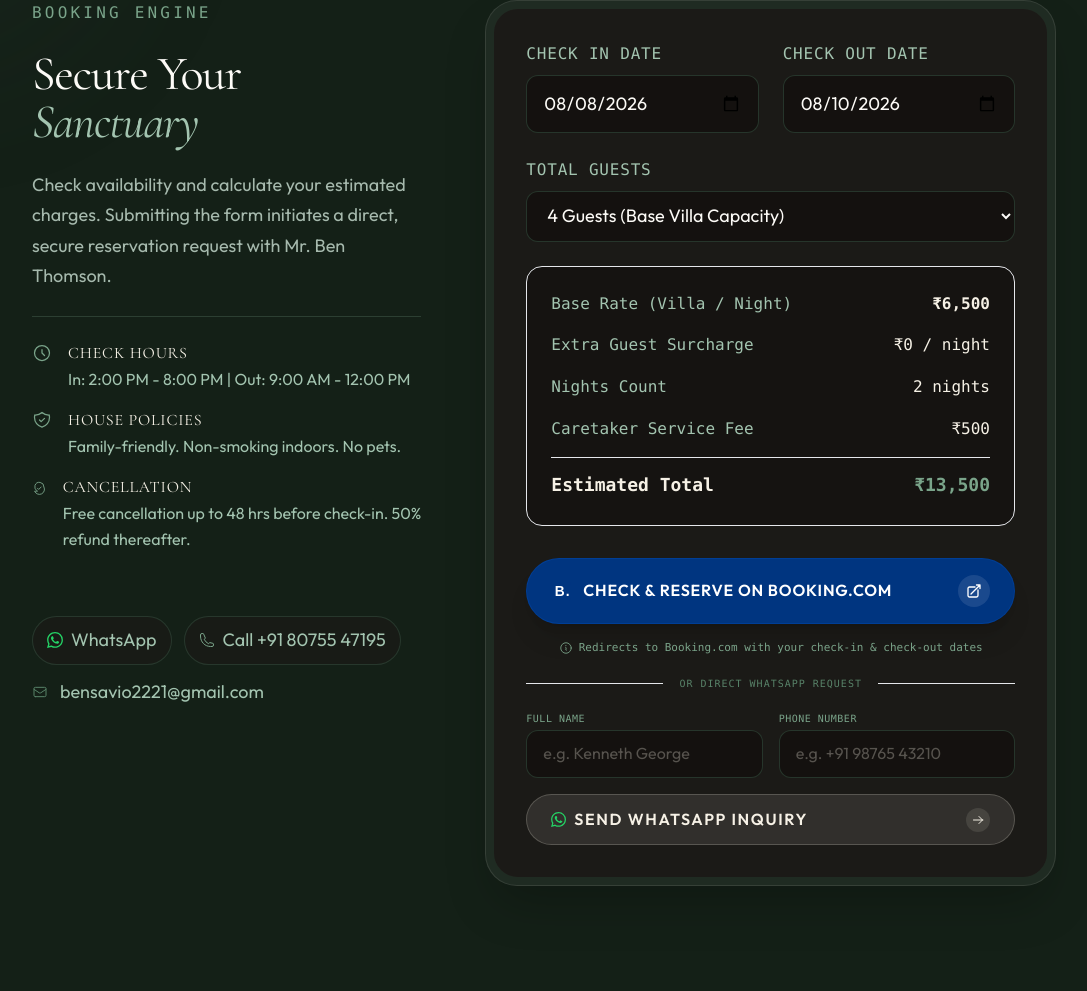
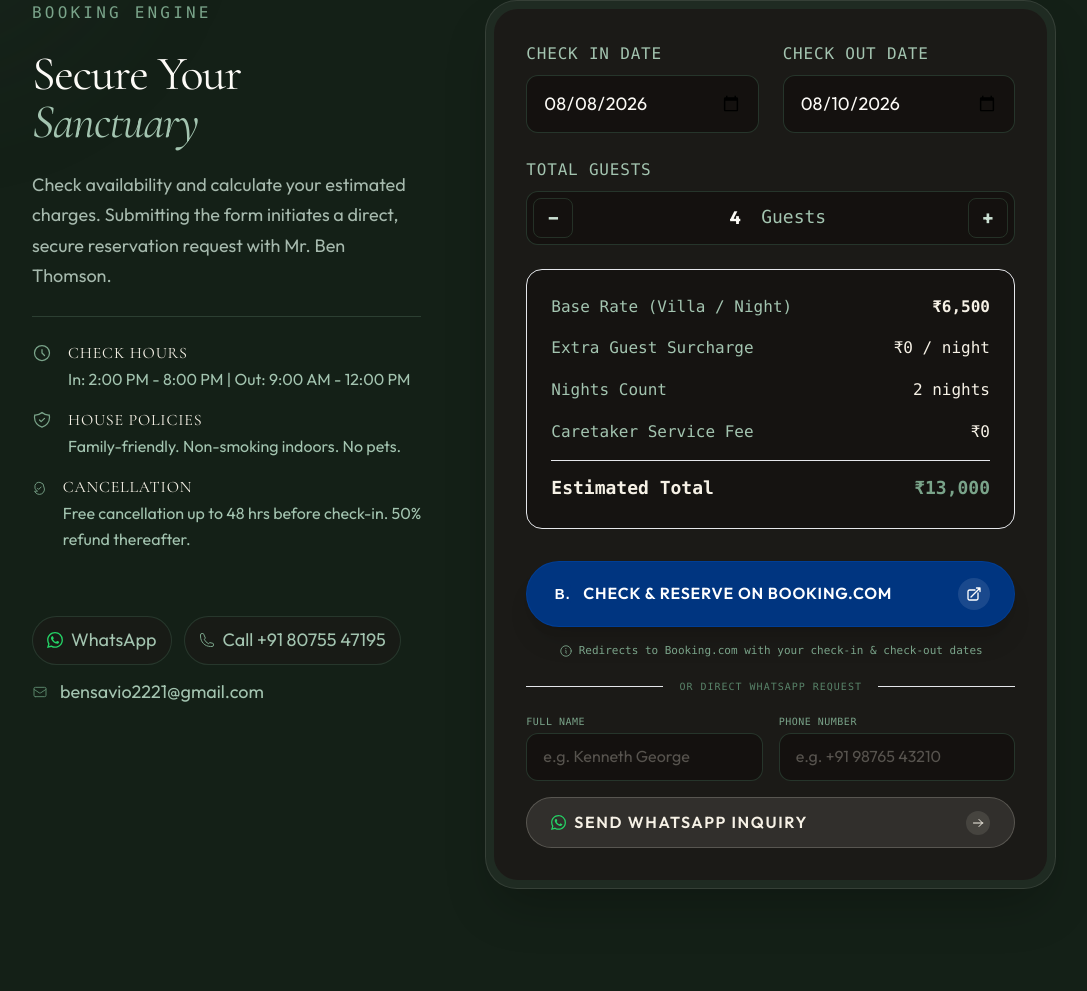
Before and after one commit to Ben2221/edengardens, a plain HTML site: page index.html in a window 1280 px wide. Shown: the part 9678-10669 px from the top of the page, without its empty margins (96-1183 px from the left). Drawn offline with nearby package versions, Linux system fonts and the light colour scheme.

Commit message:
fix(booking): fix nearby scroll link, guest stepper UI, and total price calculation feat(booking): add interactive guest stepper control and fix pricing calculation

```diff
--- a/index.html
+++ b/index.html
@@ -232,6 +232,8 @@
                 class="mobile-nav-link text-3xl font-serif text-cream-100 hover:text-cream-300 transition-colors opacity-0 translate-y-8">Gallery</a>
             <a href="#reviews"
                 class="mobile-nav-link text-3xl font-serif text-cream-100 hover:text-cream-300 transition-colors opacity-0 translate-y-8">Reviews</a>
+            <a href="#nearby"
+                class="mobile-nav-link text-3xl font-serif text-cream-100 hover:text-cream-300 transition-colors opacity-0 translate-y-8">Nearby</a>
             <a href="#book"
                 class="mobile-nav-link text-3xl font-serif text-sage-300 hover:text-sage-200 transition-colors opacity-0 translate-y-8">Book
                 Stay</a>
@@ -1343,16 +1345,27 @@
                                     <label for="guests"
                                         class="block text-xs uppercase tracking-wider font-mono text-sage-300">Total
                                         Guests</label>
-                                    <select id="guests" onchange="calculatePrice()"
-                                        class="w-full bg-stone-950/50 border border-sage-800/80 rounded-xl px-4 py-3 text-sm text-cream-50 focus:outline-none focus:border-sage-500 focus:ring-1 focus:ring-sage-500 transition-colors">
-                                        <option value="1">1 Guest</option>
-                                        <option value="2">2 Guests</option>
-                                        <option value="3">3 Guests</option>
-                                        <option value="4" selected>4 Guests (Base Villa Capacity)</option>
-                                        <option value="5">5 Guests (+₹1,000)</option>
-                                        <option value="6">6 Guests (+₹2,000)</option>
-                                        <option value="7">7 Guests (+₹3,000)</option>
-                                    </select>
+                                    <div
+                                        class="flex items-center justify-between bg-stone-950/50 border border-sage-800/80 rounded-xl p-1.5 text-cream-50 focus-within:border-sage-500 focus-within:ring-1 focus-within:ring-sage-500 transition-colors">
+                                        <button type="button" onclick="changeGuests(-1)" id="btn-guests-minus"
+                                            class="w-10 h-10 rounded-lg bg-sage-900/60 hover:bg-sage-800 border border-sage-700/50 flex items-center justify-center text-sage-200 hover:text-cream-50 text-xl font-bold transition-all disabled:opacity-30 disabled:cursor-not-allowed cursor-pointer active:scale-95"
+                                            aria-label="Decrease guest count">
+                                            &minus;
+                                        </button>
+                                        <div class="flex items-center justify-center gap-1.5">
+                                            <input type="number" id="guests" value="4" min="1" max="15"
+                                                oninput="updateGuestsLabel(); calculatePrice();"
+                                                onchange="updateGuestsLabel(); calculatePrice();"
+                                                class="w-10 text-center bg-transparent font-bold text-cream-50 text-lg focus:outline-none [appearance:textfield] [&::-webkit-outer-spin-button]:appearance-none [&::-webkit-inner-spin-button]:appearance-none">
+                                            <span id="guests-unit"
+                                                class="text-sm font-medium text-sage-300 font-mono">Guests</span>
+                                        </div>
+                                        <button type="button" onclick="changeGuests(1)" id="btn-guests-plus"
+                                            class="w-10 h-10 rounded-lg bg-sage-900/60 hover:bg-sage-800 border border-sage-700/50 flex items-center justify-center text-sage-200 hover:text-cream-50 text-xl font-bold transition-all disabled:opacity-30 disabled:cursor-not-allowed cursor-pointer active:scale-95"
+                                            aria-label="Increase guest count">
+                                            &#43;
+                                        </button>
+                                    </div>
                                 </div>
                             </div>
 
@@ -1373,12 +1386,12 @@
                                 </div>
                                 <div class="flex justify-between">
                                     <span>Caretaker Service Fee</span>
-                                    <span class="text-cream-100">₹500</span>
+                                    <span class="text-cream-100">₹0</span>
                                 </div>
                                 <div
                                     class="flex justify-between border-t border-sage-900/80 pt-3 text-sm text-cream-100">
                                     <span class="font-bold">Estimated Total</span>
-                                    <span class="font-bold text-sage-400" id="card-total">₹8,000</span>
+                                    <span class="font-bold text-sage-400" id="card-total">₹6,500</span>
                                 </div>
                             </div>
 
@@ -1493,7 +1506,7 @@
     </section>
 
     <!-- NEARBY ATTRACTIONS SECTION -->
-    <section class="py-24 md:py-32 px-6 md:px-12 max-w-[1400px] mx-auto">
+    <section id="nearby" class="py-24 md:py-32 px-6 md:px-12 max-w-[1400px] mx-auto">
         <div class="space-y-12">
             <!-- Header -->
             <div class="reveal space-y-4 max-w-2xl">
@@ -1783,6 +1796,34 @@
             calculatePrice();
         }
 
+        // Guest stepper controls
+        function changeGuests(delta) {
+            const input = document.getElementById('guests');
+            if (!input) return;
+            let val = parseInt(input.value) || 4;
+            val = val + delta;
+            if (val < 1) val = 1;
+            if (val > 15) val = 15;
+            input.value = val;
+            updateGuestsLabel();
+            calculatePrice();
+        }
+
+        function updateGuestsLabel() {
+            const input = document.getElementById('guests');
+            if (!input) return;
+            const unit = document.getElementById('guests-unit');
+            const minusBtn = document.getElementById('btn-guests-minus');
+            const plusBtn = document.getElementById('btn-guests-plus');
+            let val = parseInt(input.value) || 1;
+            if (val < 1) val = 1;
+            if (val > 15) val = 15;
+            input.value = val;
+            if (unit) unit.innerText = val === 1 ? 'Guest' : 'Guests';
+            if (minusBtn) minusBtn.disabled = (val <= 1);
+            if (plusBtn) plusBtn.disabled = (val >= 15);
+        }
+
         // Dynamic price calculator
         function calculatePrice() {
             const checkin = new Date(checkinInput.value);
@@ -1799,14 +1840,11 @@
             const nights = Math.ceil(timeDiff / (1000 * 3600 * 24));
 
             const baseRate = 6500;
-            let extraGuestSurcharge = 0;
-            if (guests > 4) {
-                extraGuestSurcharge = (guests - 4) * 1000;
-            }
-
-            const dailyTotal = baseRate + extraGuestSurcharge;
+            const extraGuestSurcharge = 0;
+
+            const dailyTotal = baseRate;
             const roomCharge = dailyTotal * nights;
-            const serviceFee = 500;
+            const serviceFee = 0;
             const total = roomCharge + serviceFee;
 
             document.getElementById('card-base').innerText = `₹${baseRate.toLocaleString()}`;
```
